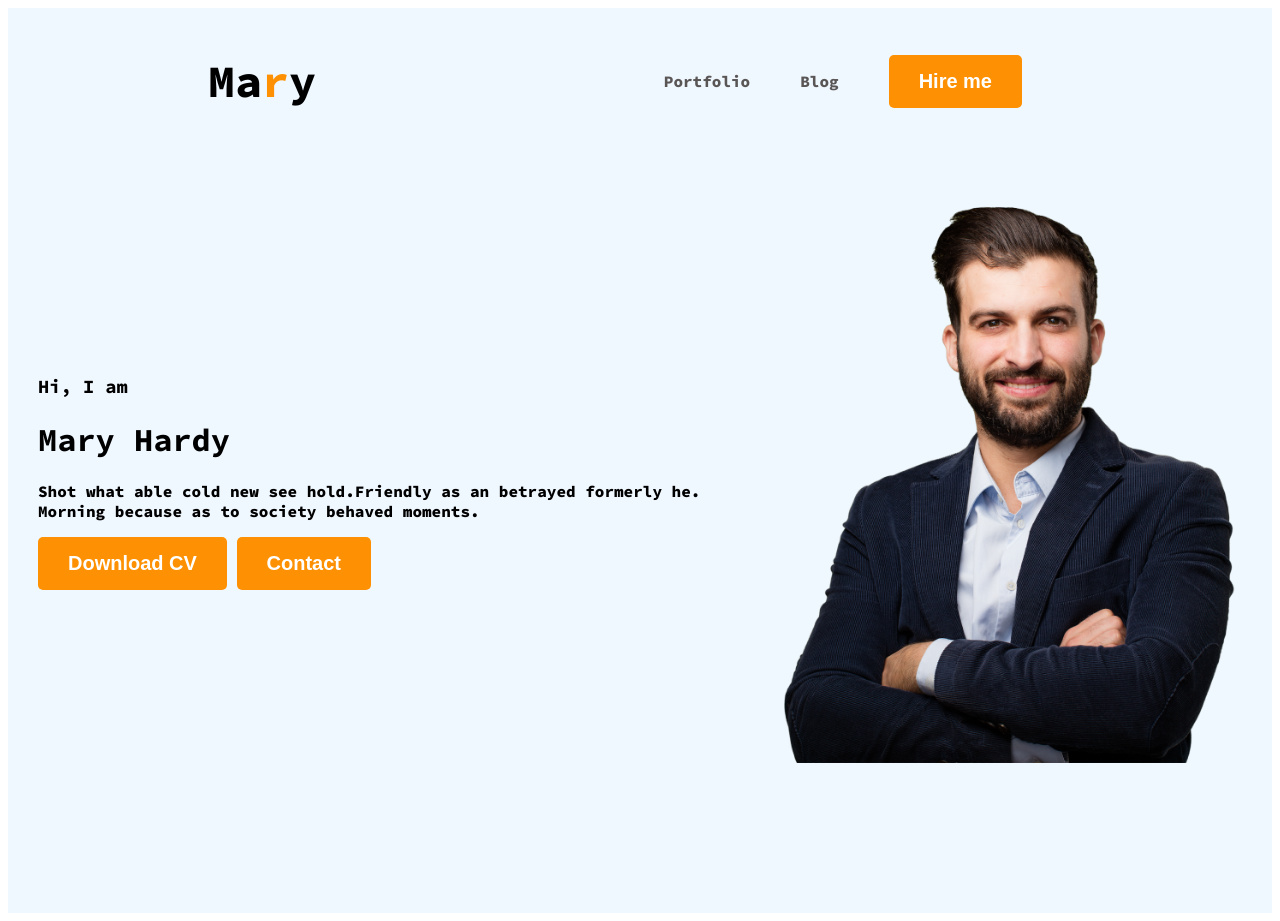
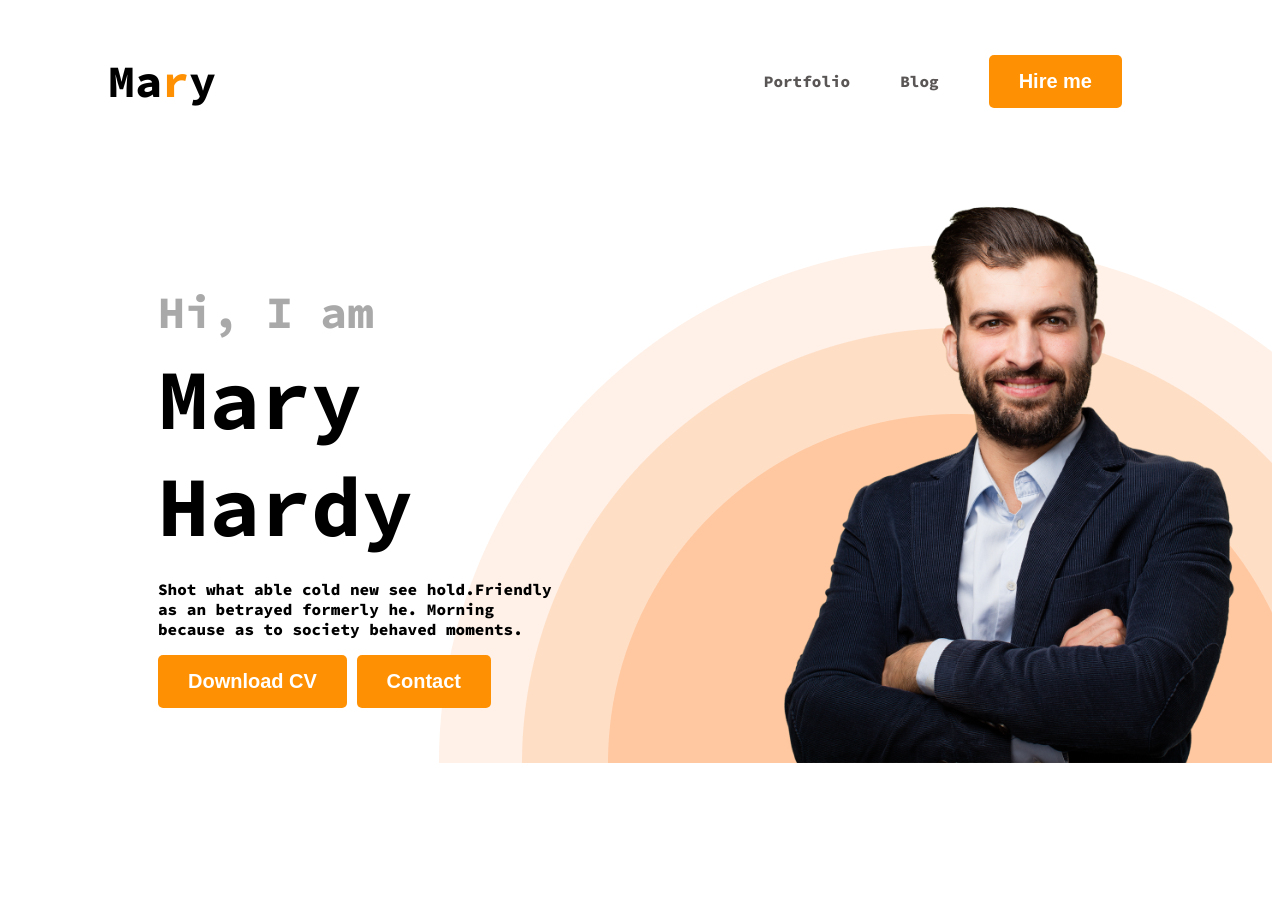
Before and after one commit to jaber669/web-developer-protfolio, a plain HTML site: page index.html in a window 1280 px wide. After the commit the page ends 800 px from the top, so only its background shows below. Drawn offline with Linux system fonts and the light colour scheme.

Commit message:
some code added

```diff
--- a/index.html
+++ b/index.html
@@ -1,13 +1,16 @@
 <!DOCTYPE html>
 <html lang="en">
   <head>
-    <meta charset="UTF-8">
-    <meta name="viewport" content="width=device-width, initial-scale=1.0">
+    <meta charset="UTF-8" />
+    <meta name="viewport" content="width=device-width, initial-scale=1.0" />
     <title>Web Developer Portfolio</title>
-    <link rel="preconnect" href="https://fonts.googleapis.com">
-<link rel="preconnect" href="https://fonts.gstatic.com" crossorigin>
-<link href="https://fonts.googleapis.com/css2?family=Open+Sans:ital,wght@0,300..800;1,300..800&family=Source+Code+Pro:ital,wght@0,200..900;1,200..900&display=swap" rel="stylesheet">
-        <link rel="stylesheet" href="styles/portfolio.css">
+    <link rel="preconnect" href="https://fonts.googleapis.com" />
+    <link rel="preconnect" href="https://fonts.gstatic.com" crossorigin />
+    <link
+      href="https://fonts.googleapis.com/css2?family=Open+Sans:ital,wght@0,300..800;1,300..800&family=Source+Code+Pro:ital,wght@0,200..900;1,200..900&display=swap"
+      rel="stylesheet"
+    />
+    <link rel="stylesheet" href="styles/portfolio.css" />
   </head>
   <body>
     <header class="header">
@@ -21,20 +24,21 @@
       </nav>
       <div class="banner">
         <div class="banner-content">
-                <h3 class=banner-greeting>Hi, I  am</h3>
+          <h3 class="banner-greeting">Hi, I am</h3>
           <h1 class="banner-title">Mary Hardy</h1>
-                <p>Shot what able cold new see hold.Friendly as an betrayed formerly he. Morning because as to society behaved moments.</p>
+          <p>
+            Shot what able cold new see hold.Friendly as an betrayed formerly
+            he. Morning because as to society behaved moments.
+          </p>
           <button class="btn-primary">Download CV</button>
           <button class="btn-primary">Contact</button>
         </div>
-            <img class="profile-picture" src="images/hardy.png" alt="">
+        <img class="profile-picture" src="images/hardy.png" alt="" />
       </div>
     </header>
     <main>
 
     </main>
-    <footer>
-
-    </footer>
+    <footer></footer>
   </body>
 </html>
--- a/styles/portfolio.css
+++ b/styles/portfolio.css
@@ -1,13 +1,15 @@
 /* common shared styles */
-    body{
-        font-family: "Source Code Pro", monospace;
-        font-weight: 800;
+body {
+    font-family: "Source Code Pro", monospace;
+    font-weight: 800;
 
-    }
-.text-primary{
+}
+
+.text-primary {
     color: rgb(254, 145, 3);
 }
-.btn-primary{
+
+.btn-primary {
     border-radius: 5px;
     background: rgb(254, 145, 3);
     border: 0;
@@ -16,40 +18,68 @@
     font-weight: 700;
     padding: 15px 30px;
 }
+
 /* nav related styles */
-nav{
+nav {
     display: flex;
     justify-content: space-between;
     align-items: center;
-    margin: 0 200px;
+    margin: 0 100px;
 }
-.nav-title{
+
+.nav-title {
     color: black;
     font-size: 45px;
     font-weight: 800;
 }
-nav > ul{
+
+nav>ul {
     display: flex;
     align-items: center;
 }
-nav li{
+
+nav li {
     list-style: none;
     margin-right: 50px;
 }
-nav a{
+
+nav a {
     text-decoration: none;
     color: rgb(90, 86, 86);
 }
 
 /* header related styles */
-.header{
+.header {
     background-color: aliceblue;
+    background: url(../images/header_bg.png);
+    background-repeat: no-repeat;
+    background-position: bottom right;
 }
-.banner{
-    padding: 30px 30px 150px;
+
+.banner {
+    padding: 30px 30px 0px 150px;
     display: flex;
     align-items: center;
+    justify-content: space-between;
 }
-.banner .profile-picture{
+
+.banner-content {
+    max-width: 400px;
+}
+
+.banner .profile-picture {
     width: 500px;
 }
+
+.banner-greeting {
+    font-size: 45px;
+    color: darkgrey;
+    margin-bottom: 0;
+}
+
+.banner-title {
+    font-size: 85px;
+    font-weight: 700;
+    margin-top: 5px;
+    margin-bottom: 20px;
+}
```
Lines whose indentation alone changed are shown as unchanged.
